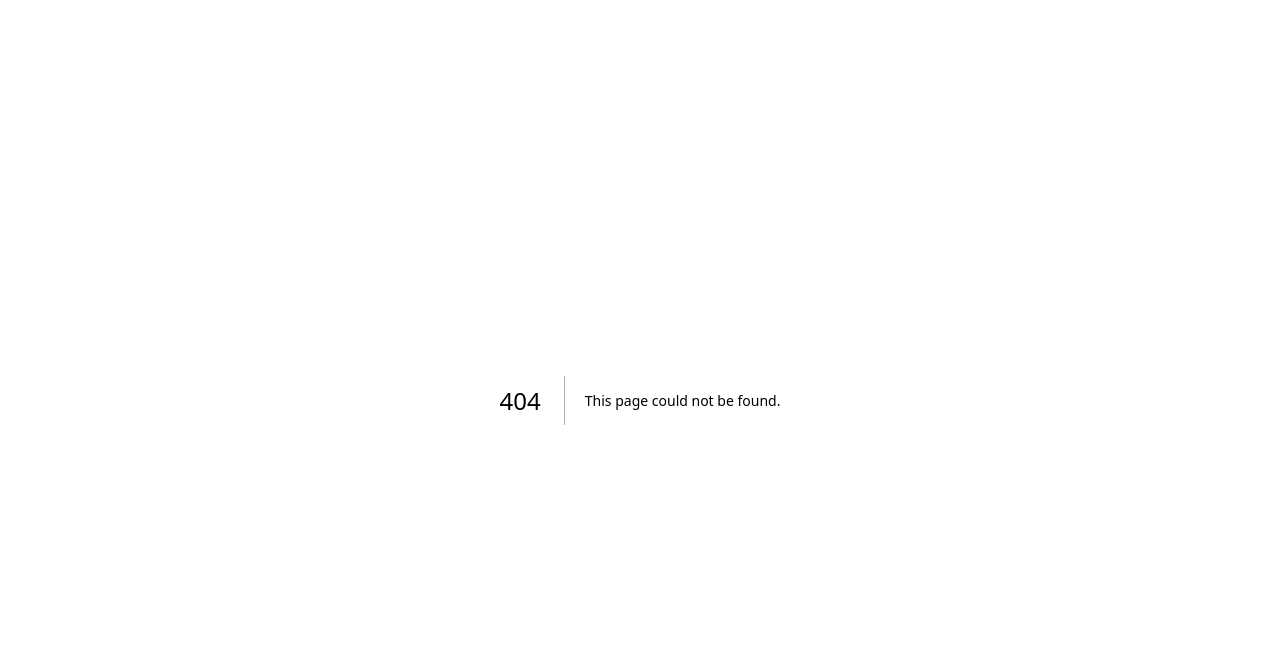
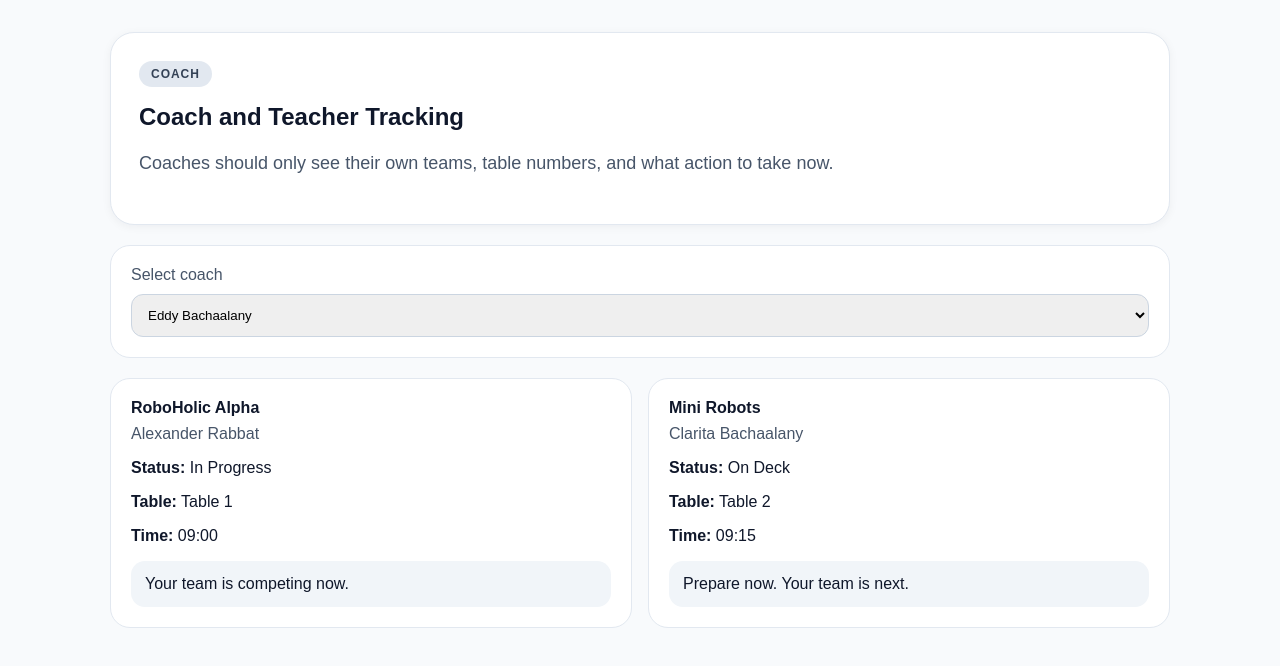
Before and after one commit to ebechalani/makexlebanon26, a Next.js app in the folder makex-app/: page /coach in a window 1280 px wide. Before the commit this address had no page. Shown: the top 666 px of the page. Built offline with nearby package versions, Linux system fonts and the light colour scheme.

Commit message:
Add coach page scaffold

```diff
--- /dev/null
+++ b/makex-app/app/coach/page.tsx
@@ -0,0 +1,105 @@
+"use client";
+
+import { useMemo, useState } from "react";
+import { buildTables, competitionCategories } from "../../lib/competition";
+
+const tables = buildTables(competitionCategories);
+
+const records = [
+  {
+    id: "C1",
+    teamName: "RoboHolic Alpha",
+    studentNames: ["Alexander Rabbat"],
+    coach: "Eddy Bachaalany",
+    parent: "Mrs. Rabbat",
+    categoryId: "CAT7",
+    tableId: "CAT7-T1",
+    scheduledTime: "09:00",
+    status: "In Progress",
+  },
+  {
+    id: "C2",
+    teamName: "Mini Robots",
+    studentNames: ["Clarita Bachaalany"],
+    coach: "Eddy Bachaalany",
+    parent: "Mrs. Bachaalany",
+    categoryId: "CAT2",
+    tableId: "CAT2-T2",
+    scheduledTime: "09:15",
+    status: "On Deck",
+  },
+  {
+    id: "C3",
+    teamName: "Code Rockets",
+    studentNames: ["Chloe Abi Ghanem"],
+    coach: "Coach Rita",
+    parent: "Mrs. Abi Ghanem",
+    categoryId: "CAT3",
+    tableId: "CAT3-T1",
+    scheduledTime: "09:25",
+    status: "Scheduled",
+  },
+];
+
+export default function CoachPage() {
+  const [selectedCoach, setSelectedCoach] = useState("Eddy Bachaalany");
+  const coaches = [...new Set(records.map((item) => item.coach))];
+  const visibleRecords = useMemo(() => records.filter((item) => item.coach === selectedCoach), [selectedCoach]);
+
+  return (
+    <main className="page">
+      <div className="container grid" style={{ gap: 20 }}>
+        <section className="hero">
+          <span className="badge">Coach</span>
+          <h1 style={{ marginTop: 16, marginBottom: 12 }}>Coach and Teacher Tracking</h1>
+          <p className="muted" style={{ fontSize: 18, lineHeight: 1.6 }}>
+            Coaches should only see their own teams, table numbers, and what action to take now.
+          </p>
+        </section>
+
+        <section className="card">
+          <label className="muted" style={{ display: "block", marginBottom: 10 }}>Select coach</label>
+          <select value={selectedCoach} onChange={(e) => setSelectedCoach(e.target.value)} style={inputStyle}>
+            {coaches.map((coach) => (
+              <option key={coach} value={coach}>{coach}</option>
+            ))}
+          </select>
+        </section>
+
+        <section className="grid grid-2">
+          {visibleRecords.map((record) => {
+            const table = tables.find((item) => item.id === record.tableId);
+            const message =
+              record.status === "In Progress"
+                ? "Your team is competing now."
+                : record.status === "On Deck"
+                ? "Prepare now. Your team is next."
+                : record.status === "Called"
+                ? "Go to the table now."
+                : "Stay alert for the upcoming turn.";
+
+            return (
+              <div key={record.id} className="card">
+                <strong>{record.teamName}</strong>
+                <p className="muted" style={{ marginTop: 8 }}>{record.studentNames.join(", ")}</p>
+                <p style={{ marginTop: 12 }}><strong>Status:</strong> {record.status}</p>
+                <p style={{ marginTop: 8 }}><strong>Table:</strong> {table?.shortLabel}</p>
+                <p style={{ marginTop: 8 }}><strong>Time:</strong> {record.scheduledTime}</p>
+                <div style={{ marginTop: 14, padding: 14, borderRadius: 14, background: "#f1f5f9" }}>
+                  {message}
+                </div>
+              </div>
+            );
+          })}
+        </section>
+      </div>
+    </main>
+  );
+}
+
+const inputStyle: React.CSSProperties = {
+  padding: 12,
+  borderRadius: 12,
+  border: "1px solid #cbd5e1",
+  width: "100%",
+};
```
